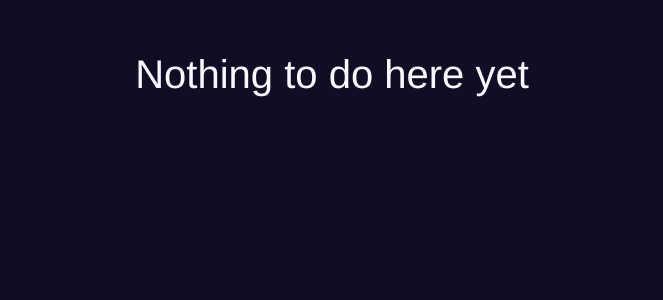
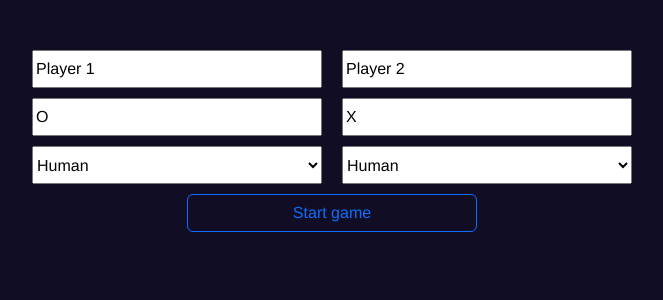
Before and after one commit to Anastazy6/JSCourse, a Django app: page /tictactoe in a window 1280 px wide. Shown: the top 300 px of the page, without its empty margins (308-971 px from the left). Run offline with Django 4.2, Linux system fonts and the light colour scheme; some libraries are stand-ins or nearby versions.

Commit message:
Add parts of the HTML structure of the TicTacToe app (the laucher view containing a form with field for players' names, symbols and types (human or AI) is ready but not fully styled, gameboard and summary are not implemented). JS logic is not yet implemented. Added left and right sidebars for the whole app and added JS logic that hides them when they're empty (which is always, for now). The sidebars are to be displayed on wide screens only anyway.

```diff
--- /dev/null
+++ b/JSCourse/course/static/scripts/Utilities/sidebar.js
@@ -0,0 +1,46 @@
+import ViewUtils from "./viewUtils.js";
+
+
+/**
+ * Governs the style of the sidebars and body depending on their contents.
+ * Responsible for hiding the sidebars if they're empty, regardless of screen
+ * width and other rules written in the stylesheet.
+ */
+const Sidebar = (function() {
+  const body     = document.querySelector ('body'            );
+  const leftBar  = document.getElementById('body-left-panel' );
+  const rightBar = document.getElementById('body-right-panel');
+
+
+
+  function render() {
+    _hideIfEmpty(leftBar );
+    _hideIfEmpty(rightBar);
+    _setBodyStyle()
+  }
+
+
+  const _sidebarHidden = sidebar => sidebar.style.display === 'none';
+
+  const _noSidebarVisible = () => _sidebarHidden(leftBar) && _sidebarHidden(rightBar);
+
+  function _hideIfEmpty(sidebar) {
+    if (sidebar.innerHTML.trim() === '') ViewUtils.hide(sidebar);
+
+    // Otherwise use style defined in the stylesheet.
+  }
+
+  function _setBodyStyle() {
+    if (_noSidebarVisible()) body.style.display = 'contents';
+
+    // Otherwise use style defined in the stylesheet.
+  }
+
+
+
+  return {
+    render: render
+  }
+})()
+
+export default Sidebar;
--- a/JSCourse/course/static/scripts/Utilities/util.js
+++ b/JSCourse/course/static/scripts/Utilities/util.js
@@ -1,4 +1,4 @@
-import View from "./ViewUtils.js";
+import View from "./viewUtils.js";
 import Path from "./pathUtils.js";
 
 const Util = (function() {
--- a/JSCourse/course/static/scripts/index.js
+++ b/JSCourse/course/static/scripts/index.js
@@ -1,5 +1,6 @@
 import routes    from "./routes.js";
 import PathUtils from "./Utilities/pathUtils.js";
+import Sidebar   from "./Utilities/sidebar.js";
 
 document.addEventListener('DOMContentLoaded', function() {
   main()
@@ -8,6 +9,7 @@ document.addEventListener('DOMContentLoaded', function() {
 const main = () => {
   const modulePath = PathUtils.getModulePath(routes);
   if   (modulePath)  loadModule(modulePath);
+  Sidebar.render();
 }
 
 const loadModule = (modulePath) => {
--- a/JSCourse/course/static/scripts/modules/tictactoe/tictactoe.js
+++ b/JSCourse/course/static/scripts/modules/tictactoe/tictactoe.js
@@ -1,8 +1,19 @@
-// import Util from "../../util/util";
+// import Util from "../../util/util.js";
+import Player    from "./player.js";
+import View      from "./view.js";
+import Gameboard from "./gameboard.js";
 
 const TicTacToe = (function() {
   function run() {
     console.log("Kółko i krzyżyk");
+    View.launcherForm.onsubmit = _handleStartGame;
+  }
+
+
+  function _handleStartGame(event) {
+    event.preventDefault();
+
+    console.log("Game started, functionality not yet implemented");
   }
 
 
--- a/JSCourse/course/static/scripts/modules/tictactoe/view.js
+++ b/JSCourse/course/static/scripts/modules/tictactoe/view.js
@@ -1,7 +1,12 @@
 const View = (function() {
+  const launcher     = document.getElementById('launcher'     );
+  const launcherForm = document.getElementById('launcher-form');
+  const gameboard    = document.getElementById('gameboard'    );
+  const summary      = document.getElementById('summary'      );
+
 
   return {
-
+    launcherForm: launcherForm
   }
 })()
 
--- a/JSCourse/course/static/styles/includes/_general.scss
+++ b/JSCourse/course/static/styles/includes/_general.scss
@@ -12,7 +12,7 @@ html, body {
   font-size  : 16px;
 }
 
-body {
+main {
   margin-top   : 50px;
   margin-bottom: 50px;
 }
@@ -35,3 +35,58 @@ h1, h2, h3, h4, h5, h6 {
   color     : $text-color;
   text-align: center;
 }
+
+
+#body-left-panel  { grid-area: body-left ; }
+#body-mid-panel   { grid-area: body-mid  ; }
+#body-right-panel { grid-area: body-right; }
+
+
+@media screen and (max-width: 1199px) {
+  #body-left-panel,
+  #body-right-panel {
+    display: none;
+  }
+
+  body {
+    display: contents;
+  }
+
+}
+
+@media screen and (min-width: 1200px) {
+  body {
+    display: grid;
+    gap    : 10px;
+
+    grid-template-columns: 200px 1fr;
+    grid-template-rows   : 1fr;
+    grid-template-areas  :
+      'body-left body-mid';
+  }
+
+  #body-left-panel {
+    display: block;
+  }
+
+  #body-right-panel {
+    display: none;
+  }
+}
+
+@media screen and(min-width: 1500px) {
+  body {
+    display: grid;
+    gap    : 10px;
+
+    grid-template-columns: 200px 1fr 200px;
+    grid-template-rows   : 1fr;
+    grid-template-areas  :
+      'body-left body-mid body-right';
+  }
+
+  #body-left-panel,
+  #body-right-panel {
+    display: block;
+  }
+}
--- /dev/null
+++ b/JSCourse/course/static/styles/includes/_tictactoe.scss
@@ -0,0 +1,40 @@
+#launcher {
+  max-width: 600px;
+  margin   : auto;
+}
+
+
+#player-1-name   { grid-area: p1-name; }
+#player-1-symbol { grid-area: p1-symb; }
+#player-1-type   { grid-area: p1-type; }
+
+#player-2-name   { grid-area: p2-name; }
+#player-2-symbol { grid-area: p2-symb; }
+#player-2-type   { grid-area: p2-type; }
+
+#start-TTT       { grid-area: start  ; }
+
+
+#launcher-form {
+  display: grid;
+  gap    : 10px 20px;
+
+  grid-template-columns: 1fr 1fr 1fr 1fr;
+  grid-template-rows   : 1fr 1fr 1fr 1fr;
+  grid-template-areas  :
+    'p1-name p1-name p2-name p2-name'
+    'p1-symb p1-symb p2-symb p2-symb'
+    'p1-type p1-type p2-type p2-type'
+    '.       start   start   .      ';
+}
+
+
+#gameboard {
+  display: grid;
+  grid-template-columns: 1fr 1fr 1fr;
+  grid-template-rows   : 1fr 1fr 1fr;
+  grid-template-areas  :
+    'LG NG CG'
+    'LN NN CN'
+    'LE NE CE';
+}
--- a/JSCourse/course/static/styles/styles.scss
+++ b/JSCourse/course/static/styles/styles.scss
@@ -71,6 +71,7 @@ $utilities: map-merge(
 
 
 @import "./includes/library";
+@import "./includes/tictactoe";
 
 
 // Add temporary solutions to the file imported below
--- a/JSCourse/course/templates/course/index.html
+++ b/JSCourse/course/templates/Layout/index.html
@@ -1,4 +1,4 @@
-{% extends './layout.html' %}
+{% extends 'Layout/layout.html' %}
 
 {% block title %}
   The Odin Project - JavaScript course exercises
--- a/JSCourse/course/templates/course/layout.html
+++ b/JSCourse/course/templates/Layout/layout.html
@@ -27,7 +27,26 @@
 
 
   <body>
-    {% block body %}
-    {% endblock %}
-  </body>
+    <aside
+      id="body-left-panel"
+    >
+      {% block body-left %}
+      {% endblock %}
+    </aside>
+
+    <main
+      role="main"
+      id="body-mid-panel"
+    >
+      {% block body-mid %}
+      {% endblock %}
+    </main>
+
+    <aside
+      id="body-right-panel"
+    >
+      {% block body-right %}
+      {% endblock %}
+    </aside>
+  </div>
 </html>
--- /dev/null
+++ b/JSCourse/course/templates/TicTacToe/launcher.html
@@ -0,0 +1,43 @@
+<form id='launcher-form'>
+
+  {% for ID in players %}
+
+      <input
+        id         ='player-{{ ID }}-name'
+        type       ='text'
+        name       ='player-{{ ID }}-name'
+        maxlength  =32
+        value      ='Player {{ ID }}'
+        placeholder='Player {{ ID }} name'
+        required
+      >
+      <input
+        id         ='player-{{ ID }}-symbol'
+        type       ='text'
+        name       ='player-{{ ID }}-symbol'
+        maxlength  = 8
+        placeholder='Player {{ ID }} symbol'
+        required
+
+        {% if ID == 1 %}
+          value='O'
+        {% else %}
+          value='X'
+        {% endif %}
+      >
+      <select
+        id='player-{{ ID }}-type'
+      >
+        {% include './player-type.html' %}
+      </select>
+
+  {% endfor %}
+
+  <button
+    role ='submit'
+    id   ='start-TTT'
+    class='btn btn-outline-primary'
+  >
+    Start game
+  </button>
+</form>
--- /dev/null
+++ b/JSCourse/course/templates/TicTacToe/player-type.html
@@ -0,0 +1,18 @@
+<option
+  value='human'
+  selected
+>
+  Human
+</option>
+
+<option
+  value='AI-random'
+>
+  Dumb AI
+</option>
+
+<option
+  value='AI-unbeatable'
+>
+Unbeatable AI
+</option>
--- /dev/null
+++ b/JSCourse/course/templates/TicTacToe/tictactoe.html
@@ -0,0 +1,33 @@
+{% extends 'Layout/layout.html' %}
+
+{% block title %}
+  TicTacToe
+{% endblock %}
+
+{% block body-mid %}
+
+
+  <section
+    id="launcher"
+  >
+  {% include './launcher.html' %}
+  </section>
+
+
+
+  <section
+    id="gameboard"
+  >
+
+  </section>
+
+
+  <section
+    id="summary"
+  >
+
+  </section>
+
+
+
+{% endblock %}
--- a/JSCourse/course/templates/course/tictactoe.html
+++ /dev/null
@@ -1,9 +0,0 @@
-{% extends './layout.html' %}
-
-{% block title %}
-  TicTacToe
-{% endblock %}
-
-{% block body %}
-  <h1>Nothing to do here yet</h1>
-{% endblock %}
--- a/JSCourse/course/views.py
+++ b/JSCourse/course/views.py
@@ -2,10 +2,12 @@ from django.shortcuts import render
 
 # Create your views here.
 def index(request):
-    return render(request, 'course/index.html')
+    return render(request, 'Layout/index.html')
 
 def library(request):
-    return render(request, 'course/library.html')
+    return render(request, 'Library/library.html')
 
 def tictactoe(request):
-    return render(request, 'course/tictactoe.html')
+    return render(request, 'TicTacToe/tictactoe.html', {
+        "players": range(1, 3, 1) # Contains players: 1 and 2
+    })
```
Also changed, not shown: JSCourse/course/templates/Library/library.html (renamed from JSCourse/course/templates/course/library.html, +5 -3 lines), JSCourse/course/static/styles/styles.css, JSCourse/course/templates/Includes/language_picker.html (renamed from JSCourse/course/templates/course/language_picker.html), 1 other file.
